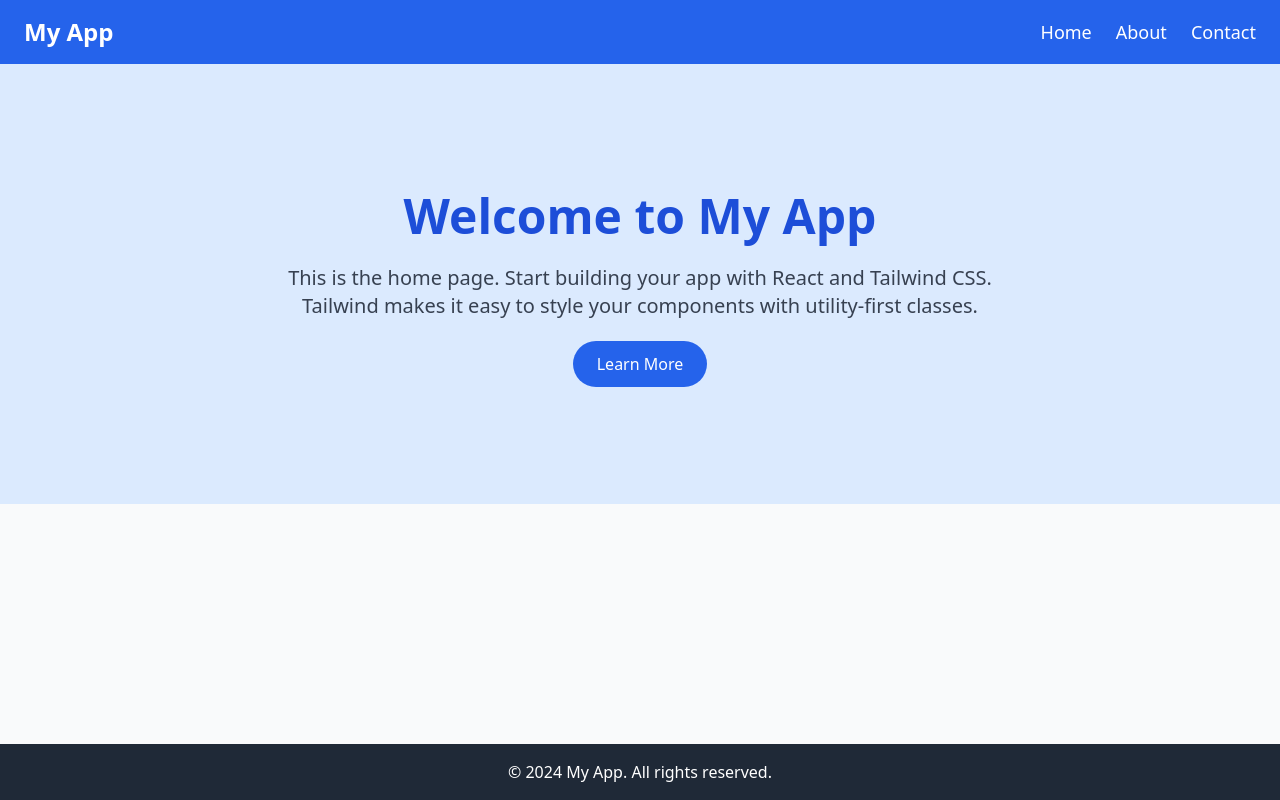
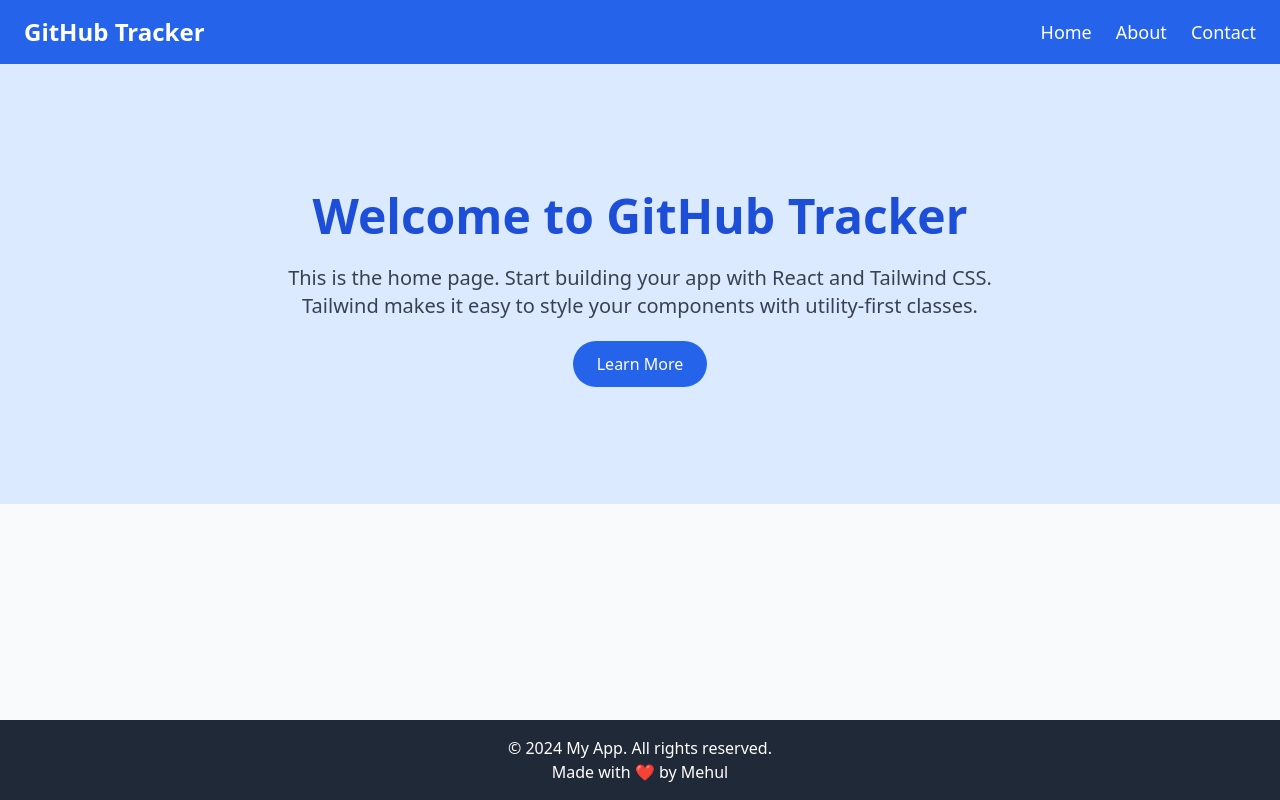
Before and after one commit to nishanthkj/github_tracker, a React (Vite) app: page / in a window 1280 px wide. Built offline with nearby package versions, Linux system fonts and the light colour scheme.

Commit message:
add readme and footer

```diff
--- a/src/App.jsx
+++ b/src/App.jsx
@@ -14,7 +14,7 @@ function App() {
         <section id="home" className="bg-blue-100 py-32 px-4 md:px-10">
           <div className="text-center">
             <h1 className="text-4xl md:text-5xl font-bold text-blue-700">
-              Welcome to My App
+              Welcome to GitHub Tracker
             </h1>
             <p className="mt-6 text-lg md:text-xl text-gray-700 max-w-3xl mx-auto">
               This is the home page. Start building your app with React and
--- a/src/components/Footer.jsx
+++ b/src/components/Footer.jsx
@@ -6,6 +6,7 @@ function Footer() {
     <footer className="bg-gray-800 text-white py-4 mt-8">
       <div className="container mx-auto text-center">
         <p>&copy; 2024 My App. All rights reserved.</p>
+        <p>Made with ❤️ by Mehul</p>
       </div>
     </footer>
   );
--- a/src/components/Navbar.jsx
+++ b/src/components/Navbar.jsx
@@ -7,7 +7,7 @@ function Navbar() {
       <div className="container mx-auto px-6 py-4 flex justify-between items-center">
         {/* Brand Name */}
         <div className="text-2xl font-bold hover:text-gray-300 cursor-pointer">
-          My App
+            GitHub Tracker
         </div>
 
         {/* Links/Buttons */}
```
Also changed, not shown: 1 other file (tests, documents, lock files or other folders).
